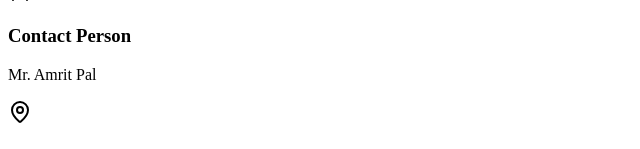
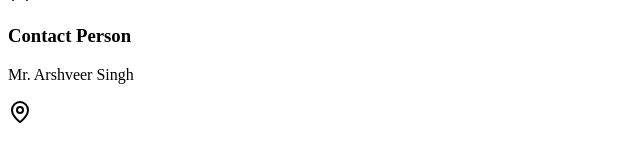
Before and after one commit to Dasvir275/alloy-craft-windows-source, a React (Vite) app in the folder client/: page /contact in a window 1280 px wide. Shown: the part 288-437 px from the top of the page, without its empty margins (0-640 px from the left). Built offline with nearby package versions, Linux system fonts and the light colour scheme.

Commit message:
Update contact.tsx

```diff
--- a/client/src/pages/contact.tsx
+++ b/client/src/pages/contact.tsx
@@ -78,7 +78,7 @@ export default function Contact() {
                   </div>
                   <div>
                     <h3 className="font-medium text-gray-900">Contact Person</h3>
-                    <p className="text-gray-600">Mr. Amrit Pal</p>
+                    <p className="text-gray-600">Mr. Arshveer Singh</p>
                   </div>
                 </div>
 
```
